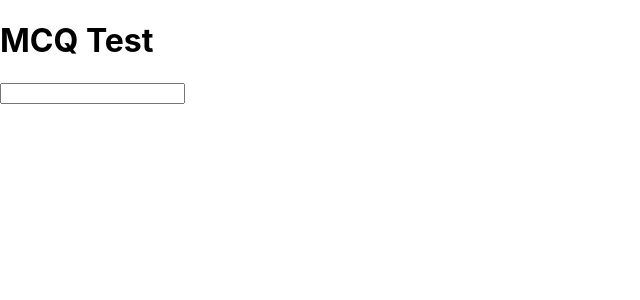
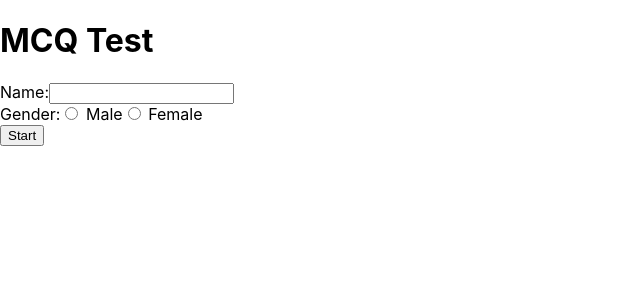
Before and after one commit to kevit-vasanti-vaghela/react-practice-2, a React (Create React App) app: page / in a window 1280 px wide. Shown: the top 300 px of the page, without its empty margins (0-640 px from the left). Built offline with nearby package versions, Linux system fonts and the light colour scheme.

Commit message:
basic candidate page created with button to switch to new route

```diff
--- a/src/App.js
+++ b/src/App.js
@@ -1,12 +1,12 @@
 import { createBrowserRouter, RouterProvider } from "react-router-dom";
 import CandidateDetails from "./pages/CandidateDetails";
 import EachQuestion from "./pages/EachQuestion";
-import QuestionList from "./pages/QuestionList";
+import Questions from "./pages/Questions";
 import Report from "./pages/Report";
 function App() {
   const router = createBrowserRouter([
     {path:'/', element: <CandidateDetails />},
-    {path:'questions', element: <QuestionList />},
+    {path:'questions', element: <Questions />},
     {path:'questions/:questionId', element: <EachQuestion />},
     {path:'report', element: <Report />},
   ])
--- a/src/pages/CandidateDetails.js
+++ b/src/pages/CandidateDetails.js
@@ -1,10 +1,27 @@
 import React from 'react'
+import { useNavigate } from 'react-router-dom'
 
 const CandidateDetails = () => {
+  const navigate = useNavigate();
+  const startTestHandler = (e) => {
+    navigate('/questions')
+  }
   return (
     <div>
       <form>
-        <input type="text" />
+        <div className='form-control'>
+          <label>Name:</label>
+          <input type="text" />
+        </div>
+        <div className='form-control'>
+          <label>Gender:</label>
+          <input type="radio" id="gender" name="gender" value="male"/> Male
+          <input type="radio" id="gender" name="gender" value="female"/> Female
+        </div>
+        <div className='form-action'>
+          <button onClick={startTestHandler}>Start</button>
+        </div>
+
       </form>
     </div>
   )
--- a/src/pages/QuestionList.js
+++ b/src/pages/Questions.js
@@ -1,6 +1,6 @@
 import React from 'react'
 
-const QuestionList = () => {
+const Questions = () => {
   return (
     <div>
       <h1>Question List</h1>
@@ -8,4 +8,4 @@ const QuestionList = () => {
   )
 }
 
-export default QuestionList
+export default Questions
```
